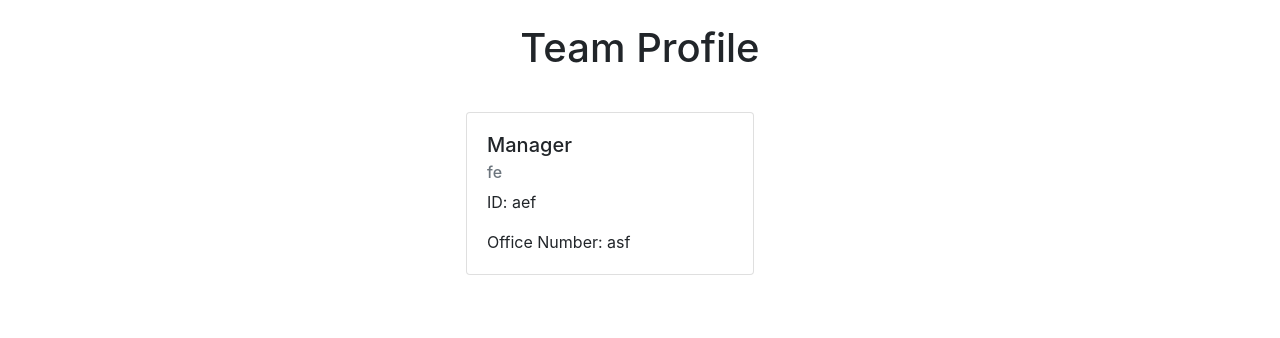
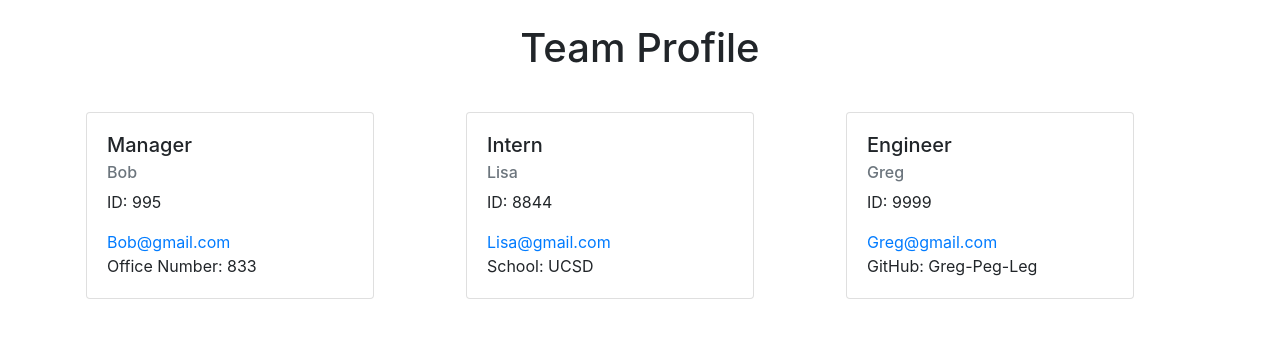
Before and after one commit to vilas-izquierdo/Team-Profile-Generator, a website: page Develop/newsite/teamprofile.html in a window 1280 px wide. Drawn offline with nearby package versions, Linux system fonts and the light colour scheme.

Commit message:
updated readme

```diff
--- a/Develop/newsite/teamprofile.html
+++ b/Develop/newsite/teamprofile.html
@@ -21,10 +21,30 @@
       <div class="card" style="width: 18rem;">
           <div class="card-body">
               <h5 class="card-title">Manager</h5>
-              <h6 class="card-subtitle mb-2 text-muted">fe</h6>
-              <p class="card-text">ID: aef</p>
-              <a href="mailto:" class="card-link"></a>
-              <p class="card-text">Office Number: asf</p>
+              <h6 class="card-subtitle mb-2 text-muted">Bob</h6>
+              <p class="card-text">ID: 995</p>
+              <a href="mailto:Bob@gmail.com" class="card-link">Bob@gmail.com</a>
+              <p class="card-text">Office Number: 833</p>
+          </div>
+      </div>
+  </div> <div class="col-4 p-3">
+      <div class="card" style="width: 18rem;">
+          <div class="card-body">
+              <h5 class="card-title">Intern</h5>
+              <h6 class="card-subtitle mb-2 text-muted">Lisa</h6>
+              <p class="card-text">ID: 8844</p>
+              <a href="mailto:Lisa@gmail.com" class="card-link">Lisa@gmail.com</a>
+              <p class="card-text">School: UCSD</p>
+          </div>
+      </div>
+  </div> <div class="col-4 p-3">
+      <div class="card" style="width: 18rem;">
+          <div class="card-body">
+              <h5 class="card-title">Engineer</h5>
+              <h6 class="card-subtitle mb-2 text-muted">Greg</h6>
+              <p class="card-text">ID: 9999</p>
+              <a href="mailto:Greg@gmail.com" class="card-link">Greg@gmail.com</a>
+              <p class="card-text">GitHub: Greg-Peg-Leg</p>
           </div>
       </div>
   </div>
```
Also changed, not shown: README.md.
